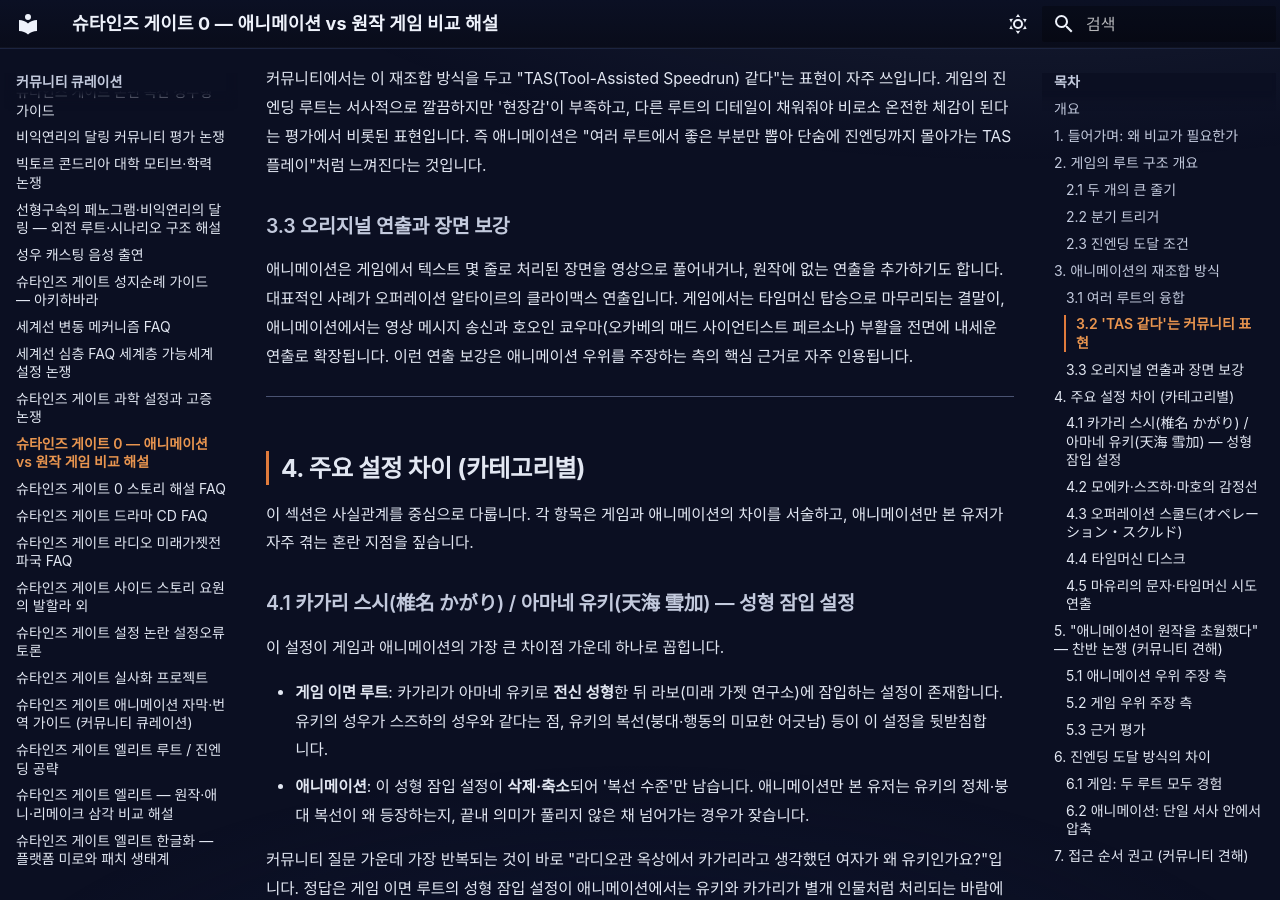
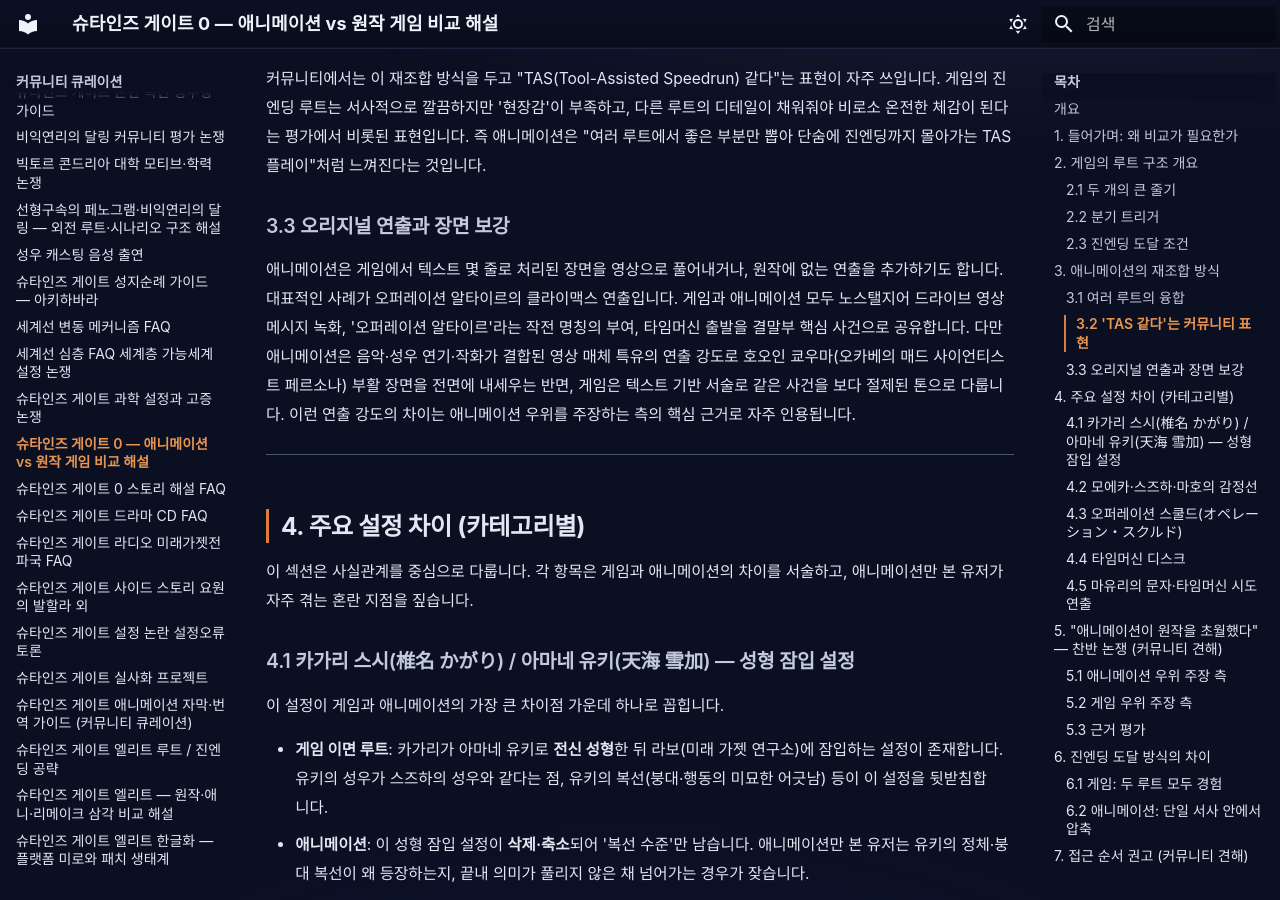
Before and after one commit to sgwiki/sgwiki.github.io, an MkDocs documentation site: the page built from wiki/커뮤니티-큐레이션/슈타게-제로-애니-게임-비교.md, in a window 1280 px wide and 900 px high, scrolled down 2830 px. Built offline with MkDocs 1.6.1 and Material for MkDocs 9.7.7, drawn with Linux system fonts in a browser that asks for light colours; some web fonts are replaced.

Commit message:
fix(wiki): 슈타게-제로-애니-게임-비교 — P10 7e8aad82 패치 적용

```diff
--- a/wiki/커뮤니티-큐레이션/슈타게-제로-애니-게임-비교.md
+++ b/wiki/커뮤니티-큐레이션/슈타게-제로-애니-게임-비교.md
@@ -75,7 +75,7 @@ genre: complex_q
 
 ### 3.3 오리지널 연출과 장면 보강
 
-애니메이션은 게임에서 텍스트 몇 줄로 처리된 장면을 영상으로 풀어내거나, 원작에 없는 연출을 추가하기도 합니다. 대표적인 사례가 오퍼레이션 알타이르의 클라이맥스 연출입니다. 게임에서는 타임머신 탑승으로 마무리되는 결말이, 애니메이션에서는 영상 메시지 송신과 호오인 쿄우마(오카베의 매드 사이언티스트 페르소나) 부활을 전면에 내세운 연출로 확장됩니다. 이런 연출 보강은 애니메이션 우위를 주장하는 측의 핵심 근거로 자주 인용됩니다.
+애니메이션은 게임에서 텍스트 몇 줄로 처리된 장면을 영상으로 풀어내거나, 원작에 없는 연출을 추가하기도 합니다. 대표적인 사례가 오퍼레이션 알타이르의 클라이맥스 연출입니다. 게임과 애니메이션 모두 노스탤지어 드라이브 영상 메시지 녹화, '오퍼레이션 알타이르'라는 작전 명칭의 부여, 타임머신 출발을 결말부 핵심 사건으로 공유합니다. 다만 애니메이션은 음악·성우 연기·작화가 결합된 영상 매체 특유의 연출 강도로 호오인 쿄우마(오카베의 매드 사이언티스트 페르소나) 부활 장면을 전면에 내세우는 반면, 게임은 텍스트 기반 서술로 같은 사건을 보다 절제된 톤으로 다룹니다. 이런 연출 강도의 차이는 애니메이션 우위를 주장하는 측의 핵심 근거로 자주 인용됩니다.
 
 ---
 
```
